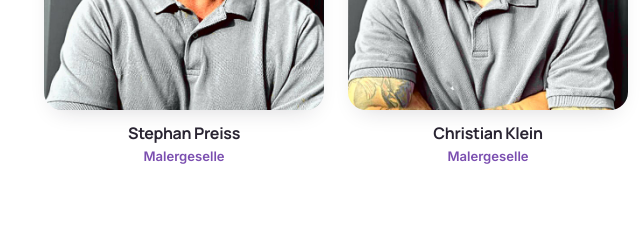
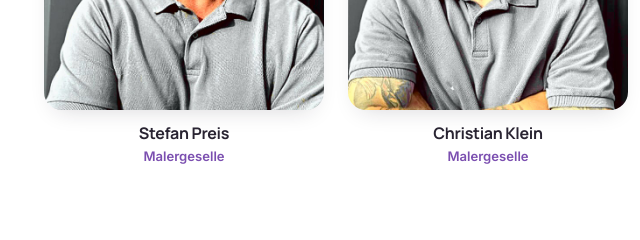
Before and after one commit to msnexo/wandgestaltung-lentz, a plain HTML site: page index.html in a window 1280 px wide. Shown: the part 3600-3840 px from the top of the page, 0-640 px from the left. Drawn offline with Linux system fonts and the light colour scheme.

Commit message:
Correct team member name to Stefan Preis
Co-Authored-By: Claude Sonnet 5 <noreply@anthropic.com>

```diff
--- a/index.html
+++ b/index.html
@@ -164,8 +164,8 @@
           <p class="team-role">Malergeselle</p>
         </article>
         <article class="team-card reveal">
-          <div class="team-photo"><img src="assets/img/team/stephan-preiss.jpg" alt="Stephan Preiss"></div>
-          <h3>Stephan Preiss</h3>
+          <div class="team-photo"><img src="assets/img/team/stephan-preiss.jpg" alt="Stefan Preis"></div>
+          <h3>Stefan Preis</h3>
           <p class="team-role">Malergeselle</p>
         </article>
         <article class="team-card reveal">
```
